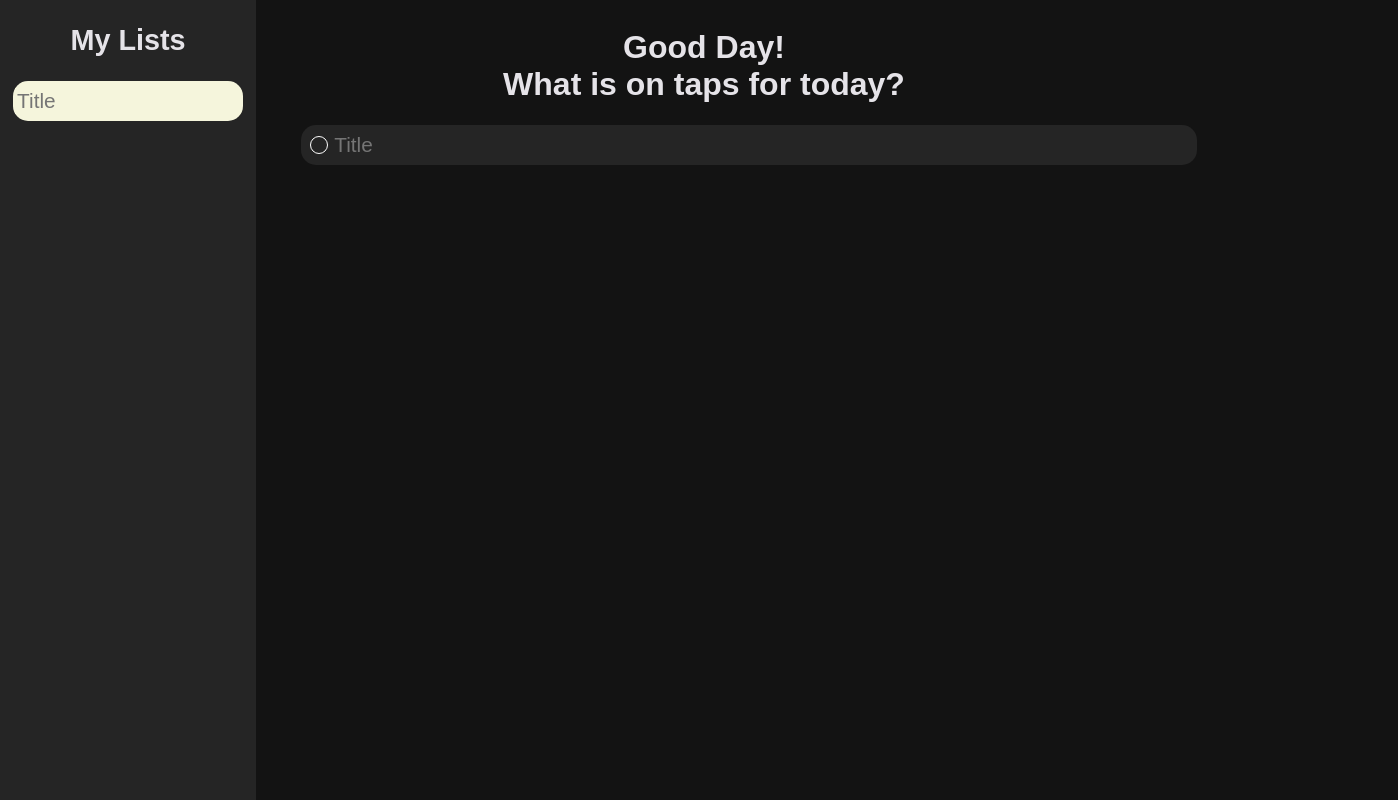
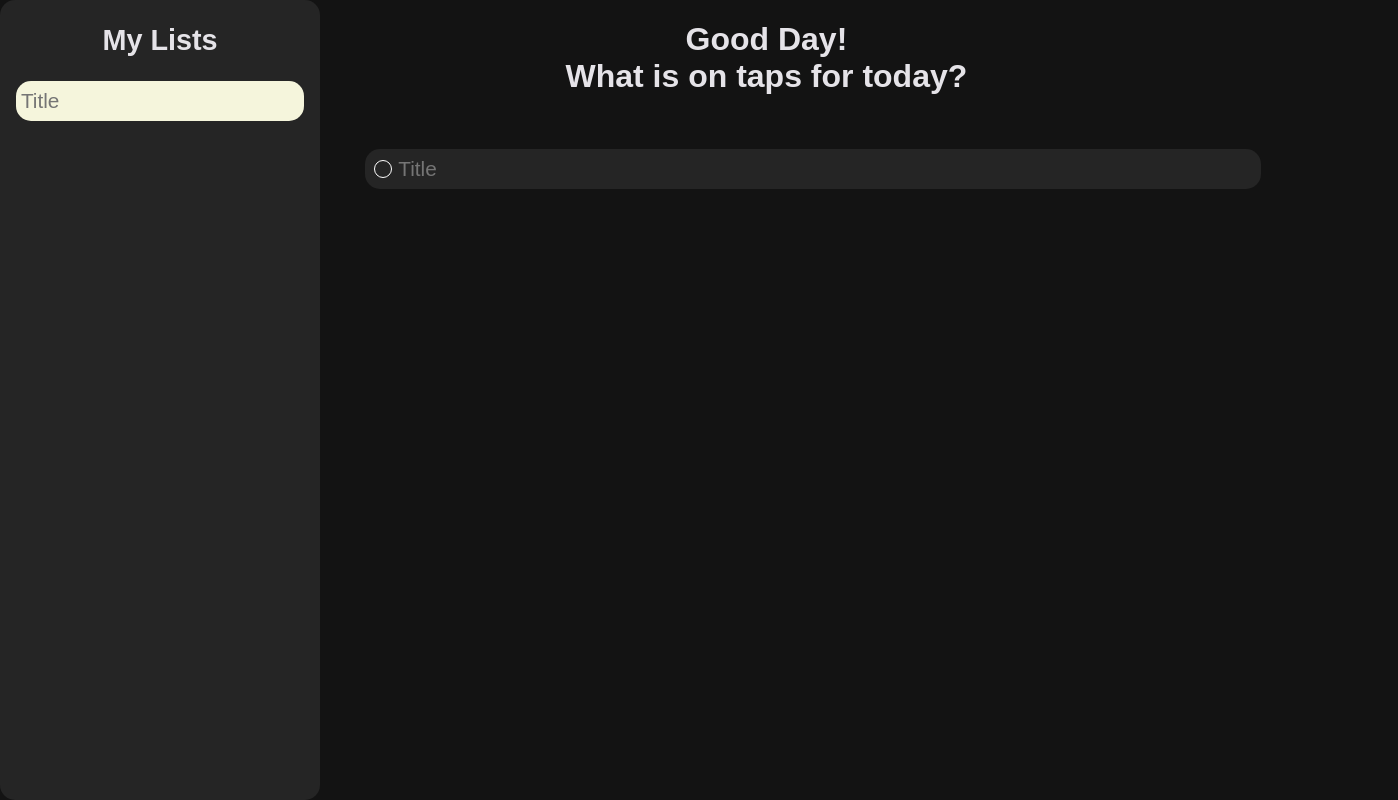
Before and after one commit to NicholasLanders/todo-list, a website: page index.html in a window 1280 px wide. Shown: the whole page, 1398 px wide, since content can reach past the window. Drawn offline with Linux system fonts and the light colour scheme.

Commit message:
Working on a mobile first approach and then using media queries to complicate things for the desktop version. In doing so I had to swap the aside and the main as I want the aside to be on the top. Also thinking about making the aside a menu that you can hide and appear, but don't want to overcomplicate things as I'd imagine whoever is viewing this will likely see it on a pc. Just want to have mobile just in case.

```diff
--- a/index.html
+++ b/index.html
@@ -8,22 +8,23 @@
         <link rel="stylesheet" href="src/style.css" />
     </head>
     <body>
-        <main>
-            <h1>
-                Good Day! <br />
-                What is on taps for today?
-            </h1>
-            <div class="todo-item">
-                <label class="checkbox"> <input type="checkbox" /> </label>
-                <input class="todo-text" type="text" placeholder="Title" />
-            </div>
-        </main>
+        <h1>
+            <!--TODO: Build in variables for the date and time of day. -->
+            Good Day! <br />
+            What is on taps for today?
+        </h1>
         <aside>
             <h2>My Lists</h2>
             <div class="list-item">
                 <input class="list-text" type="text" placeholder="Title" />
             </div>
         </aside>
+        <main>
+            <div class="todo-item">
+                <label class="checkbox"> <input type="checkbox" /> </label>
+                <input class="todo-text" type="text" placeholder="Title" />
+            </div>
+        </main>
         <script type="module" src="/src/main.ts"></script>
     </body>
 </html>
--- a/src/style.css
+++ b/src/style.css
@@ -20,11 +20,60 @@ h2 {
     text-align: center;
 }
 
+input {
+    outline: none;
+    border: none;
+}
+
+@media (min-width: 768px) {
+    aside {
+        position: fixed;
+        left: 0;
+        top: 0;
+        width: 25%;
+        height: 100vh;
+    }
+
+    main {
+        position: fixed;
+        left: 25%;
+        height: 100vh;
+        width: 70%;
+    }
+    .todo-item {
+        left: 5%;
+    }
+
+    h1 {
+        position: relative;
+        left: 10%;
+    }
+}
+
+aside {
+    background-color: var(--accent-color);
+    border-radius: 15px;
+}
+.list-item {
+    display: flex;
+    align-items: center;
+    background-color: beige;
+    border-radius: 15px;
+    width: 90%;
+    height: 5vh;
+    position: relative;
+    left: 5%;
+    font-size: var(--standard-font);
+}
+.list-text {
+    background-color: beige;
+    margin-left: 1%;
+    width: 90%;
+    font-size: var(--standard-font);
+}
+
 main {
-    position: fixed;
-    left: 20%;
-    height: 100vh;
-    width: 70%;
+    margin-top: 2rem;
     background-color: var(--main-color);
 }
 .todo-item {
@@ -32,14 +81,11 @@ main {
     align-items: center;
     gap: 0.5%;
     position: relative;
-    left: 5%;
     background-color: var(--accent-color);
     border-radius: 15px;
     height: 5vh;
 }
 .todo-text {
-    outline: none;
-    border: none;
     width: 90%;
     background-color: var(--accent-color);
     color: var(--font-color);
@@ -59,34 +105,6 @@ main {
     background-color: white;
 }
 
-aside {
-    position: fixed;
-    left: 0;
-    top: 0;
-    width: 20%;
-    height: 100vh;
-    background-color: var(--accent-color);
-}
-.list-item {
-    display: flex;
-    align-items: center;
-    background-color: beige;
-    border-radius: 15px;
-    width: 90%;
-    height: 5vh;
-    position: relative;
-    left: 5%;
-    font-size: var(--standard-font);
-}
-.list-text {
-    background-color: beige;
-    border: none;
-    outline: none;
-    margin-left: 1%;
-    width: 90%;
-    font-size: var(--standard-font);
-}
-
 input[type="checkbox"] {
     display: none;
 }
```
